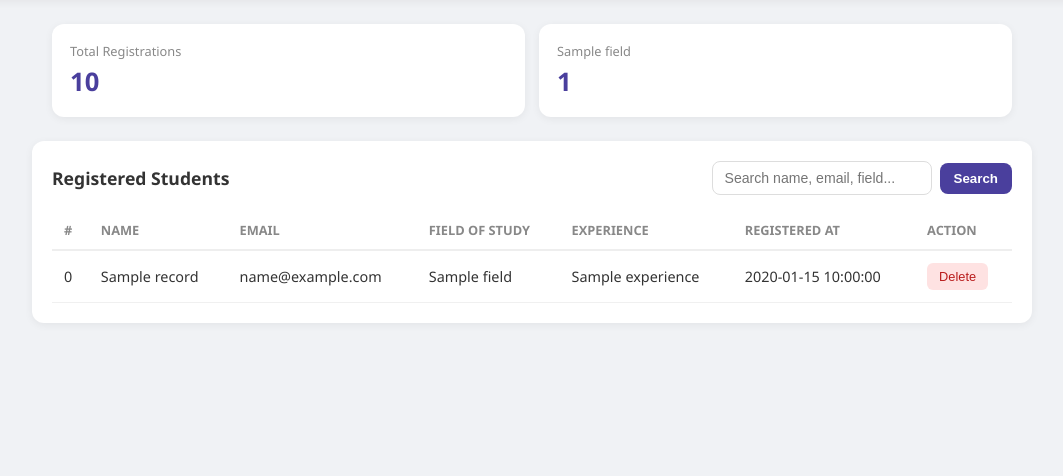
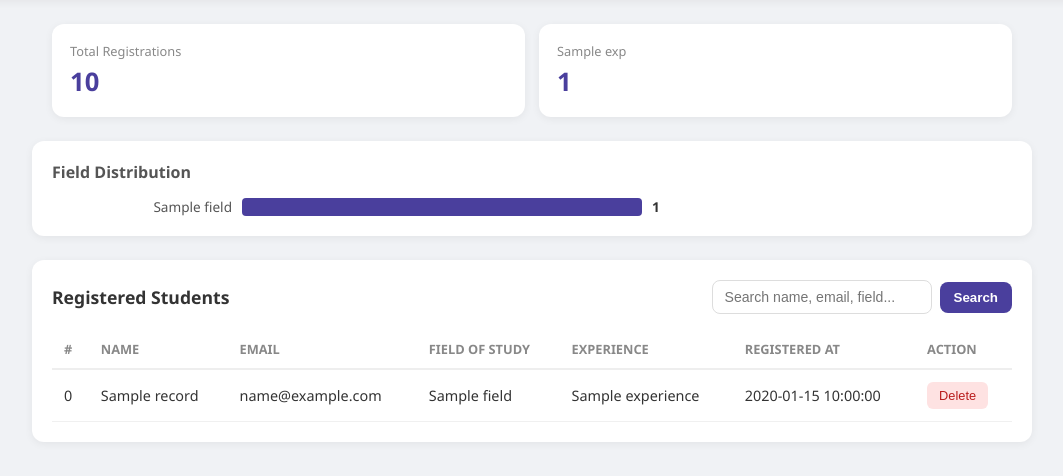
Before and after one commit to Rounak-Guchhait/AI-Registration-Assistant, a Flask app: template templates/admin_dashboard.html in a window 1280 px wide. Shown: the part 82-558 px from the top of the page, without its empty margins (108-1171 px from the left). Run offline with Flask 3, Linux system fonts and the light colour scheme; the template is opened without the code that fills it: most values are stand-ins (such as "Sample title", 1, 10 or a date in 2020).

Commit message:
Replace field stat cards with compact field distribution bars

```diff
--- a/static/admin.css
+++ b/static/admin.css
@@ -265,3 +265,51 @@ tbody tr:hover { background: #fafbff; }
 .btn-delete:hover { background: #fecaca; }
 
 .empty { text-align: center; color: #999; padding: 30px 0; }
+
+/* ============ Field Distribution ============ */
+.field-dist {
+    max-width: 1000px;
+    margin: 24px auto 0;
+    padding: 20px;
+    background: #fff;
+    border-radius: 12px;
+    box-shadow: 0 2px 8px rgba(0, 0, 0, 0.06);
+}
+
+.field-dist h3 {
+    font-size: 1rem;
+    color: #555;
+    margin-bottom: 14px;
+}
+
+.field-bars { display: flex; flex-direction: column; gap: 8px; }
+
+.field-row {
+    display: flex;
+    align-items: center;
+    gap: 10px;
+}
+
+.field-name {
+    width: 180px;
+    font-size: 0.85rem;
+    color: #555;
+    text-align: right;
+    flex-shrink: 0;
+}
+
+.field-bar {
+    height: 18px;
+    background: #4a3f9d;
+    border-radius: 4px;
+    min-width: 4px;
+    flex: 1;
+    max-width: 400px;
+}
+
+.field-count {
+    width: 32px;
+    font-size: 0.85rem;
+    font-weight: 600;
+    color: #333;
+}
--- a/templates/admin_dashboard.html
+++ b/templates/admin_dashboard.html
@@ -35,15 +35,29 @@
             <span class="stat-label">Total Registrations</span>
             <span class="stat-value">{{ total }}</span>
         </div>
-        {% for field, count in fields %}
-            {% if loop.index <= 3 %}
-            <div class="stat-card">
-                <span class="stat-label">{{ field }}</span>
-                <span class="stat-value">{{ count }}</span>
-            </div>
-            {% endif %}
+        {% for exp, count in experiences %}
+        <div class="stat-card">
+            <span class="stat-label">{{ exp }}</span>
+            <span class="stat-value">{{ count }}</span>
+        </div>
         {% endfor %}
     </section>
+
+    <!-- Field Distribution (compact) -->
+    {% if fields %}
+    <section class="field-dist">
+        <h3>Field Distribution</h3>
+        <div class="field-bars">
+            {% for field, count in fields %}
+            <div class="field-row">
+                <span class="field-name">{{ field }}</span>
+                <div class="field-bar" style="width: {{ (count / total * 100)|int }}%"></div>
+                <span class="field-count">{{ count }}</span>
+            </div>
+            {% endfor %}
+        </div>
+    </section>
+    {% endif %}
 
     <!-- Registration table -->
     <section class="table-card">
```
